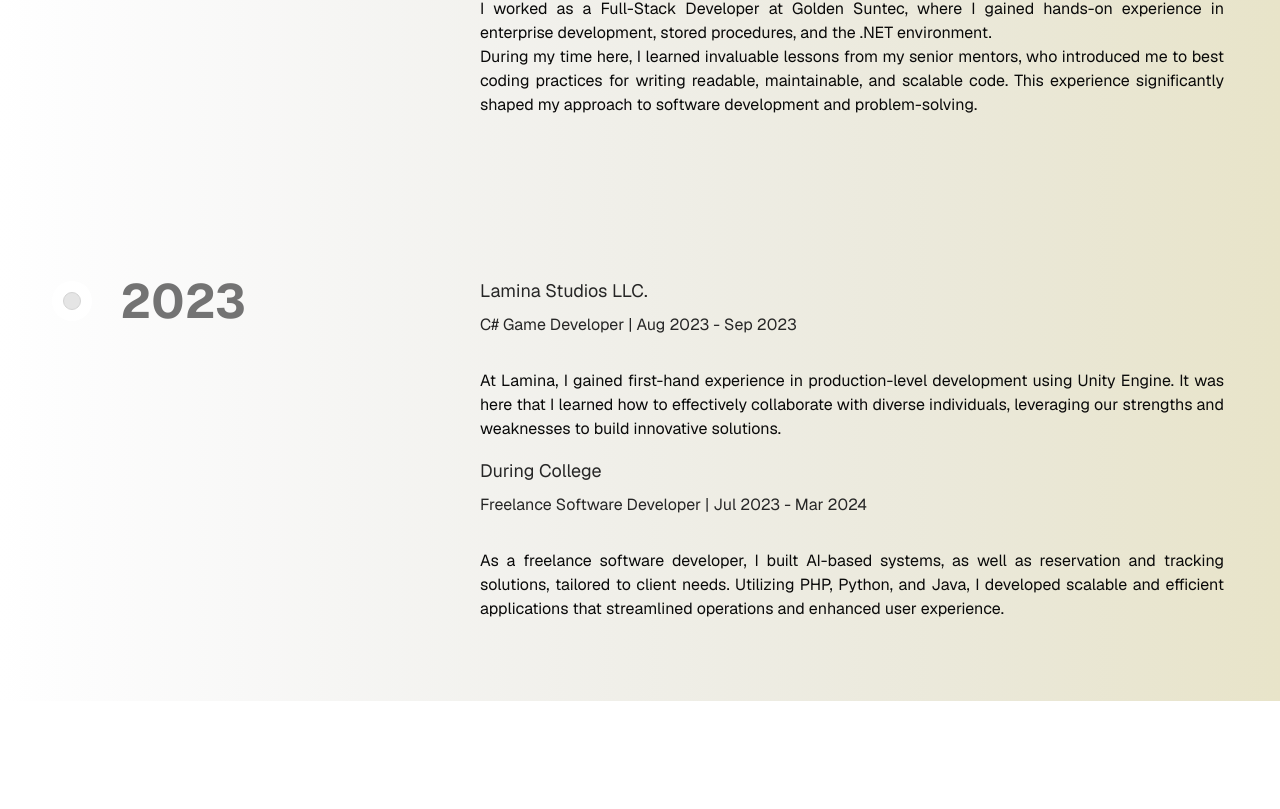
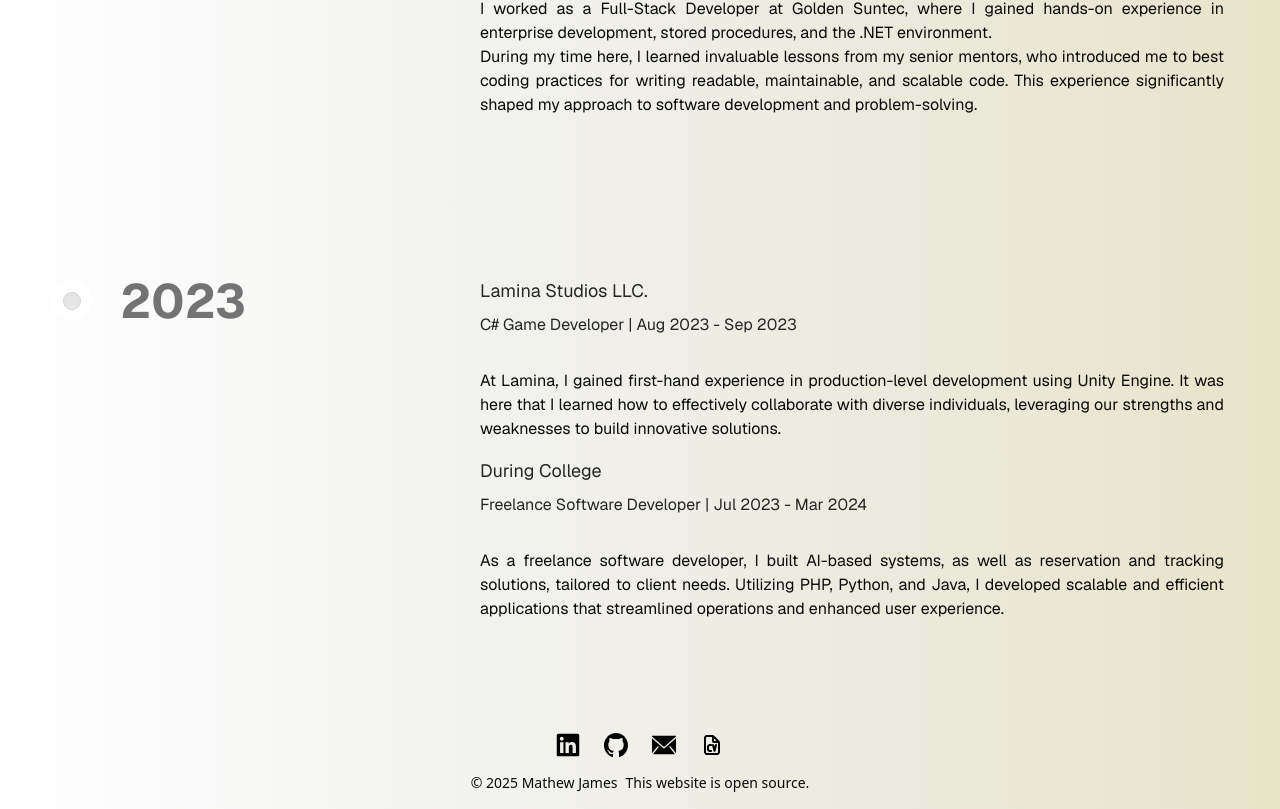
Before and after one commit to YouDontSayIt-dev/muyco_portfolio, a Next.js app: page /experience in a window 1280 px wide. Shown: the part 811-1620 px from the top of the page. Before the commit the page ends 1512 px from the top, so only its background shows below. Built offline with nearby package versions, Linux system fonts and the light colour scheme.

Commit message:
[INTERNAL] Added socials in experience page & minor refactoring

```diff
--- a/src/app/about/page.tsx
+++ b/src/app/about/page.tsx
@@ -1,6 +1,7 @@
 import { Socials } from "@/components/home/socials";
 import { testimonials } from "@/data/static-items";
 import { AnimatedTestimonials } from "@/components/ui/animated-testimonials";
+
 function About(){
     const isHome = false;
     return (
@@ -18,8 +19,6 @@ function About(){
                     <p>© 2025 Mathew James</p>
                     <p>This website is open source.</p>
                 </div>
-
-
             </footer>
         </div>
     )
--- a/src/app/experience/page.tsx
+++ b/src/app/experience/page.tsx
@@ -1,12 +1,23 @@
+import { Socials } from "@/components/home/socials";
 import { Timeline } from "@/components/ui/timeline";
 import { data } from "@/data/static-items";
 
 function Experience() {
+    const isHome = false;
     return(
         <div className="w-full h-full bg-linear-to-r/hsl from-white to-[#E8E4C9]">
             <div>
             <Timeline data={data} />
             </div>
+            <footer className=" bottom-2 p-4 gap-8 text-sm">
+                <div className="flex items-center justify-center p-4">
+                { !isHome ? <Socials/>: "" }
+                </div>
+                <div className="flex gap-2 justify-center">
+                    <p>© 2025 Mathew James</p>
+                    <p>This website is open source.</p>
+                </div>
+            </footer>
         </div>
     )
 }
```
Lines whose indentation alone changed are shown as unchanged.
